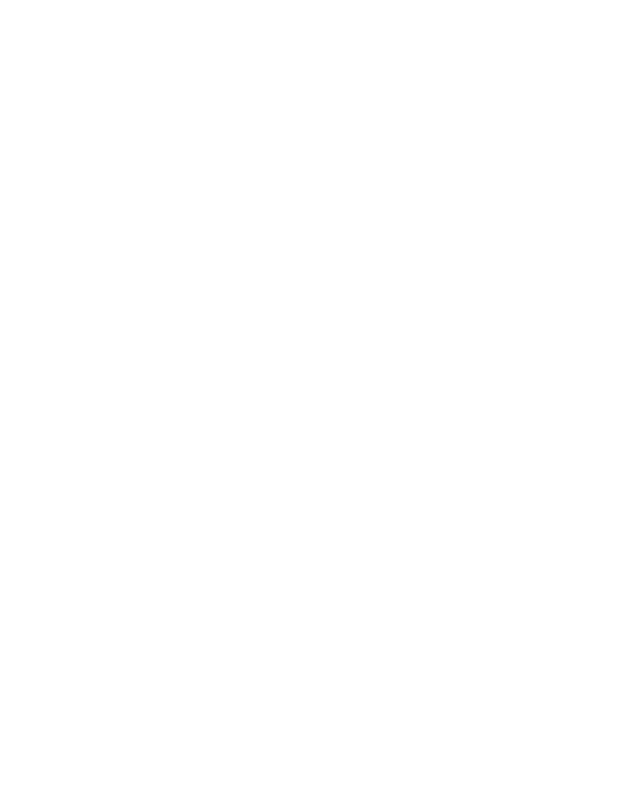
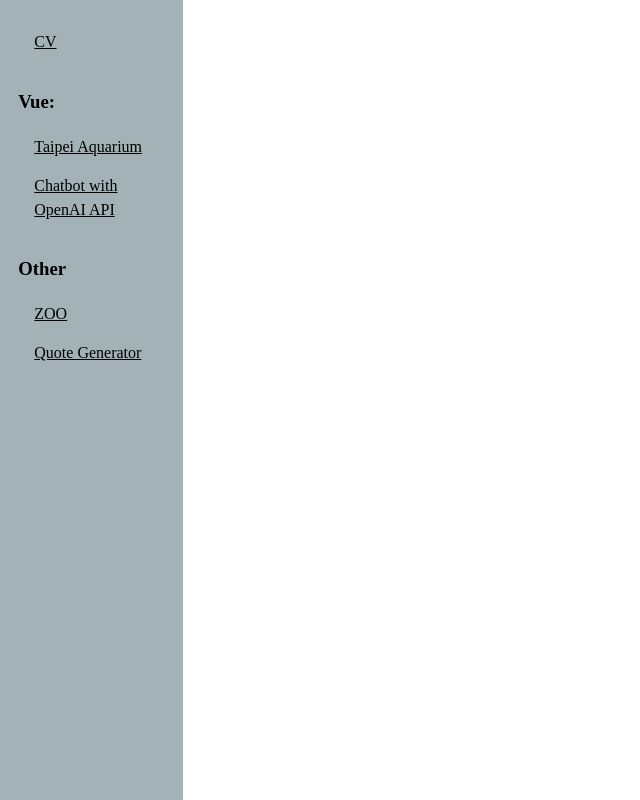
Before and after one commit to AshlyKuo/Vue-Resume, a plain HTML site: page index.html in a window 1280 px wide. Shown: the whole page, without its empty margins (0-640 px from the left). Drawn offline with Linux system fonts and the light colour scheme; the site is published under a folder, as on GitHub Pages, so addresses that start at the root find nothing.

Commit message:
Update index.html

```diff
--- a/index.html
+++ b/index.html
@@ -7,8 +7,8 @@
     <title>Ashly's Resume</title>
     <style>
     </style>
-    <script type="module" crossorigin src="/assets/index-b4d10163.js"></script>
-    <link rel="stylesheet" href="/assets/index-e71368ac.css">
+    <script type="module" crossorigin src="./assets/index-b4d10163.js"></script>
+    <link rel="stylesheet" href="./assets/index-e71368ac.css">
   </head>
   <body style="margin: 0;">
     <div id="app"></div>
```
